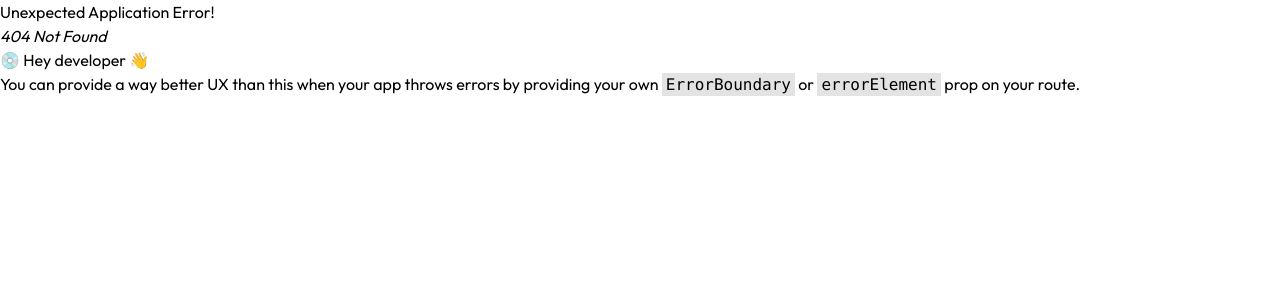
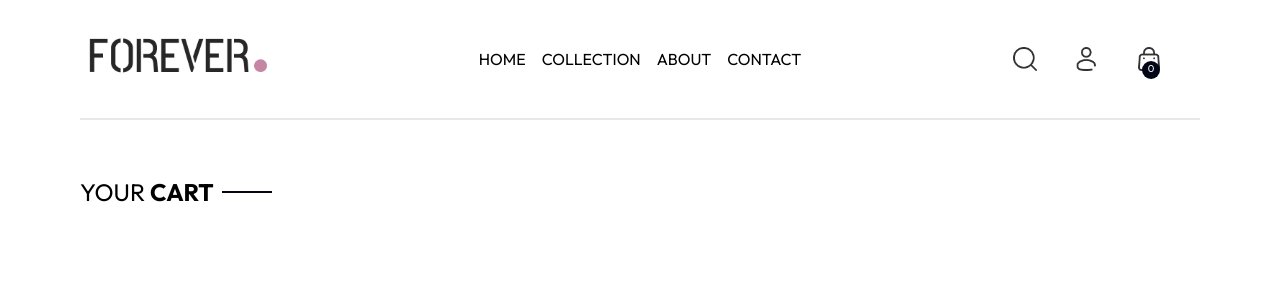
Before and after one commit to Noureddine-A/ecommerce-frontend, a React (Create React App) app: page /cart in a window 1280 px wide. Before the commit this address had no page. Shown: the top 300 px of the page. Built offline with nearby package versions, Linux system fonts and the light colour scheme.

Commit message:
Add products to cart added

```diff
--- a/src/App.js
+++ b/src/App.js
@@ -13,6 +13,7 @@ import AddProduct from "./components/admin/AddProduct.tsx";
 import AdminRoot from "./components/admin/AdminRoot.tsx";
 import ProductDetail from "./components/product/ProductDetail.tsx";
 import Collections from "./components/product/collection/Collections.tsx";
+import Cart from "./components/cart/Cart.tsx";
 
 const router = createBrowserRouter([
   {
@@ -40,6 +41,10 @@ const router = createBrowserRouter([
         loader: collectionLoader,
       },
       {
+        path: "/cart",
+        element: <Cart />,
+      },
+      {
         path: "/admin",
         element: <AdminRoot />,
         children: [
--- a/src/components/Navbar.tsx
+++ b/src/components/Navbar.tsx
@@ -13,10 +13,12 @@ import Dropdown from "../assets/images/dropdown_icon.png";
 
 import { isAuth, isAdmin } from "../components/auth/util/is-auth";
 import { SearchContext } from "./store/SearchContext.tsx";
+import { CartContext } from "./store/CartContext.tsx";
 
 const Navbar = () => {
   const authContext = useContext(AuthContext);
   const searchContext = useContext(SearchContext);
+  const cartContext = useContext(CartContext);
 
   const { pathname } = useLocation();
 
@@ -64,9 +66,13 @@ const Navbar = () => {
     }
   }
 
+  function onCartClickHandler() {
+    navigate("/cart");
+  }
+
   return (
     <section id="navbar">
-      <div className="grid grid-cols-[1fr,4fr,1fr] w-full h-[15vh] max-sm:grid-cols-[3fr,1fr,3fr]">
+      <div className="grid grid-cols-[1fr,4fr,1fr] w-full h-[15vh] max-sm:grid-cols-[3fr,1fr,3fr] border-b-2 border-gray-200">
         <div className="flex items-center">
           <img
             src={Logo}
@@ -163,10 +169,15 @@ const Navbar = () => {
             </div>
           )}
           <div className="flex items-center relative">
-            <img className="h-6 hover:cursor-pointer" src={Cart} alt={Cart} />
+            <img
+              className="h-6 hover:cursor-pointer"
+              src={Cart}
+              alt={Cart}
+              onClick={onCartClickHandler}
+            />
             <div className="flex justify-end">
               <div className="absolute hover:cursor-pointer rounded-full bottom-[33%] w-[18px] h-[18px] text-center bg-slate-950 text-[10px] max-lg:bottom-[37%] text-white">
-                10
+                {cartContext.cartCount}
               </div>
             </div>
           </div>
--- a/src/components/Root.tsx
+++ b/src/components/Root.tsx
@@ -4,9 +4,11 @@ import { Outlet } from "react-router-dom";
 
 import AuthContextProvider from "./store/AuthContext.tsx";
 import SearchContextProvider from "./store/SearchContext.tsx";
+import CartContextProvider from "./store/CartContext.tsx";
 
 const Root = () => {
   return (
+    <CartContextProvider>
       <SearchContextProvider>
         <AuthContextProvider>
           <div className="block mx-[5rem] max-sm:mx-[0rem] max-lg:mx-[1rem]">
@@ -17,6 +19,7 @@ const Root = () => {
           </div>
         </AuthContextProvider>
       </SearchContextProvider>
+    </CartContextProvider>
   );
 };
 
--- /dev/null
+++ b/src/components/cart/Cart.tsx
@@ -0,0 +1,34 @@
+import React, { useContext, useEffect, useState } from "react";
+import { CartContext } from "../store/CartContext.tsx";
+import CartItem from "./CartItem.tsx";
+import { Cart } from "../../types/Cart.ts";
+
+const CartPage = () => {
+  const [cartItems, setCartItems] = useState<Cart>([]);
+
+  const cartContext = useContext(CartContext);
+
+  useEffect(() => {
+    let cart: Cart = [];
+
+    for (const key in cartContext.cart) {
+      console.log(cartContext.cart[key]);
+    }
+  }, [cartContext.cartCount]);
+
+  return (
+    <div className="w-full h-fit pt-[2rem]">
+      <div className="flex items-center w-full h-[10vh]">
+        <h1 className="text-2xl w-fit">
+          YOUR <strong>CART</strong>
+        </h1>
+        <div className="flex items-center w-fit h-full ml-[0.5rem]">
+          <div className="h-[2px] w-[50px] bg-slate-950"></div>
+        </div>
+      </div>
+      <div className="flex w-full h-fit"></div>
+    </div>
+  );
+};
+
+export default CartPage;
--- /dev/null
+++ b/src/components/cart/CartItem.tsx
@@ -0,0 +1,9 @@
+import React from 'react'
+
+const CartItem: React.FC<{name: string}> = (props) => {
+  return (
+    <div>{props.name}</div>
+  )
+}
+
+export default CartItem
--- a/src/components/product/ProductDetail.tsx
+++ b/src/components/product/ProductDetail.tsx
@@ -1,14 +1,17 @@
-import React, { useEffect, useState } from "react";
+import React, { useContext, useEffect, useState } from "react";
 import { useLocation, useParams } from "react-router-dom";
 
 import Footer from "../Footer.tsx";
+import { CartContext } from "../store/CartContext.tsx";
 
 const ProductDetail = () => {
   const [images, setImages] = useState<string[]>([]);
   const [mainImage, setMainImage] = useState<number>(0);
+  const [size, setSize] = useState<string>();
 
-  const { productId } = useParams();
   const { pathname, state } = useLocation();
+
+  const cartContext = useContext(CartContext);
 
   useEffect(() => {
     let b64String = "";
@@ -29,10 +32,20 @@ const ProductDetail = () => {
     setImages(convertedImgs);
   }, [pathname]);
 
+  function onAddToCartHandler() {
+    if (size !== undefined) {
+      cartContext.addToCart(state, size);
+    }
+  }
+
+  function onSizeClickHandler(event) {
+    setSize(event.target.value);
+  }
+
   return (
     <div>
       <div>
-        <div className="grid grid-cols-2 h-fit w-full border-t-2 border-gray-300 pt-[2rem] max-lg:grid-cols-none max-lg:block">
+        <div className="grid grid-cols-2 h-fit w-full pt-[2rem] max-lg:grid-cols-none max-lg:block">
           <div className="grid grid-cols-[1fr,6fr] gap-[0.5rem] w-full h-[65vh] max-lg:grid-cols-none max-lg:h-fit max-lg:justify-center max-lg:mb-[2rem]">
             <div className="flex flex-col gap-[0.5rem] h-4/5 w-full max-lg:row-start-2 max-lg:flex-row">
               {images.map((image, index) => {
@@ -50,7 +63,7 @@ const ProductDetail = () => {
             </div>
             <div className="h-4/5 w-full max-lg:row-start-1 max-lg:flex max-lg:justify-center max-lg:h-full">
               <img
-                className="w-4/6 h-[40vh] border-2 border-gray-200 max-lg:w-full"
+                className="w-4/6 h-[50vh] border-2 border-gray-200 max-lg:w-full"
                 src={images[mainImage]}
                 alt={images[mainImage]}
               />
@@ -67,18 +80,29 @@ const ProductDetail = () => {
               </p>
               <div className="w-full h-fit">
                 <p className="text-sm font-bold mb-[1rem]">Select Size</p>
-                {state.sizes.map((size) => {
+                {state.sizes.map((s) => {
                   return (
-                    <button className="w-[50px] h-[50px] bg-gray-300 mr-[0.5rem] rounded-sm hover:bg-slate-950 hover:text-white hover:rounded-sm">
-                      {(size === "Medium" && "M") ||
-                        (size === "Large" && "L") ||
-                        (size === "Extra Large" && "XL") ||
-                        (size === "Small" && "S")}
+                    <button
+                      value={s}
+                      onClick={onSizeClickHandler}
+                      className={`w-[50px] h-[50px] ${
+                        s === size
+                          ? "bg-slate-950 text-white"
+                          : "bg-gray-300 text-black"
+                      } mr-[0.5rem] rounded-sm hover:bg-slate-950 hover:text-white hover:rounded-sm`}
+                    >
+                      {(s === "Medium" && "M") ||
+                        (s === "Large" && "L") ||
+                        (s === "Extra Large" && "XL") ||
+                        (s === "Small" && "S")}
                     </button>
                   );
                 })}
               </div>
-              <button className="bg-slate-950 text-white h-[40px] w-[150px] text-sm mt-[2rem] max-lg:justify-center max-lg:m-auto">
+              <button
+                className="bg-slate-950 text-white h-[40px] w-[150px] text-sm mt-[2rem] max-lg:justify-center max-lg:m-auto"
+                onClick={onAddToCartHandler}
+              >
                 ADD TO CART
               </button>
             </div>
--- /dev/null
+++ b/src/components/store/CartContext.tsx
@@ -0,0 +1,96 @@
+import React, { useEffect, useState } from "react";
+
+import { createContext } from "react";
+
+import { Product } from "../../types/Product.ts";
+import { Cart, CartItem } from "../../types/Cart.ts";
+
+export const CartContext = createContext({
+  cartCount: 0,
+  cart: {},
+  addToCart: (product: Product, size: string) => {},
+  setCartAmount: () => {},
+});
+
+const CartContextProvider = ({ children }) => {
+  const [cart, setCart] = useState<Cart>([]);
+  const [cartCount, setCartCount] = useState<number>(0);
+
+  useEffect(() => {
+    setCartAmount();
+  }, [cart]);
+
+  function addToCart(product: Product, size: string) {
+    console.log(cart);
+    if (cart.length === 0) {
+      setCart([{ product: product, sizes: [{ sizeName: size, quantity: 1 }] }]);
+      setCartAmount();
+    }
+
+    let newCartItem: CartItem = null;
+    const newCart = cart;
+    let cartItemExists = false;
+
+    cart.forEach((cartItem, index) => {
+      if (cartItem?.product.name === product.name) {
+        newCartItem = cartItem;
+        cartItemExists = true;
+
+        const found = newCartItem?.sizes.find((s, i) => {
+          if (s.sizeName === size) {
+            if (newCartItem !== null) {
+              newCartItem.sizes[i].quantity += 1;
+              return true;
+            }
+          }
+          return false;
+        });
+
+        if (!found) {
+          newCartItem.sizes.push({ sizeName: size, quantity: 1 });
+          newCart[index] = newCartItem;
+
+          setCart(newCart);
+          setCartAmount();
+        }
+      }
+      setCartAmount();
+    });
+
+    if (!cartItemExists && cart.length > 0) {
+      setCart((prevCart) => {
+        return [
+          ...prevCart,
+          { product: product, sizes: [{ sizeName: size, quantity: 1 }] },
+        ];
+      });
+
+      setCartAmount();
+    }
+  }
+
+  function setCartAmount() {
+    let count: number = 0;
+
+    cart.forEach((cartItem) => {
+      cartItem?.sizes.forEach((size) => {
+        count += size.quantity;
+      });
+    });
+
+    setCartCount(count);
+  }
+
+  const ctxValue = {
+    cart: cart,
+    cartCount: cartCount,
+    addToCart,
+    setCartAmount,
+  };
+
+  return (
+    <CartContext.Provider value={ctxValue}>{children}</CartContext.Provider>
+  );
+};
+
+export default CartContextProvider;
--- /dev/null
+++ b/src/types/Cart.ts
@@ -0,0 +1,11 @@
+import { Product } from "./Product";
+
+export type Cart = CartItem[];
+
+export type CartItem = {
+  product: Product;
+  sizes: {
+    sizeName: string;
+    quantity: number;
+  }[];
+} | null;
```
Lines whose indentation alone changed are shown as unchanged.
